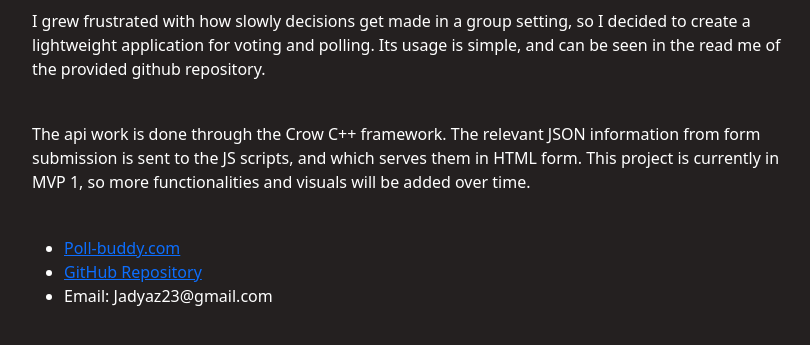
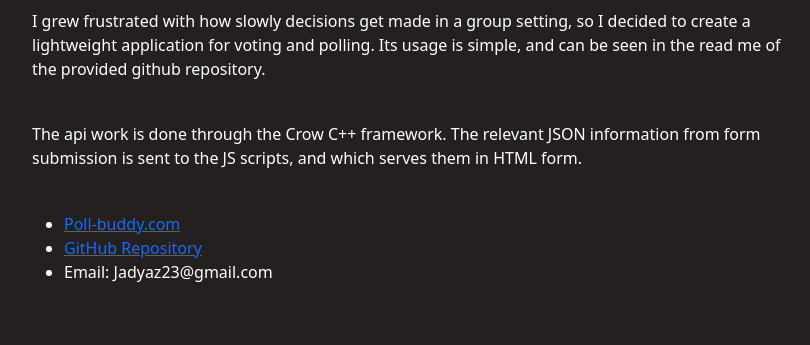
Before and after one commit to jadyaz/PersonalSite, a plain HTML site: page poll-buddy.html in a window 1280 px wide. Shown: the part 205-550 px from the top of the page, without its empty margins (224-1034 px from the left). Drawn offline with nearby package versions, Linux system fonts and the light colour scheme; a script that the page names is missing.

Commit message:
Update poll-buddy.html

```diff
--- a/poll-buddy.html
+++ b/poll-buddy.html
@@ -42,8 +42,7 @@
             </p>
             <p>
                 The api work is done through the Crow C++ framework. The relevant JSON information from form submission is sent
-                to the JS scripts, and which serves them in HTML form. This project is currently in MVP 1, so more functionalities and
-                visuals will be added over time.
+                to the JS scripts, and which serves them in HTML form.
             </p>
             <ul>
                 <li><a href="http://poll-buddy.com/">Poll-buddy.com</a></li>
```
